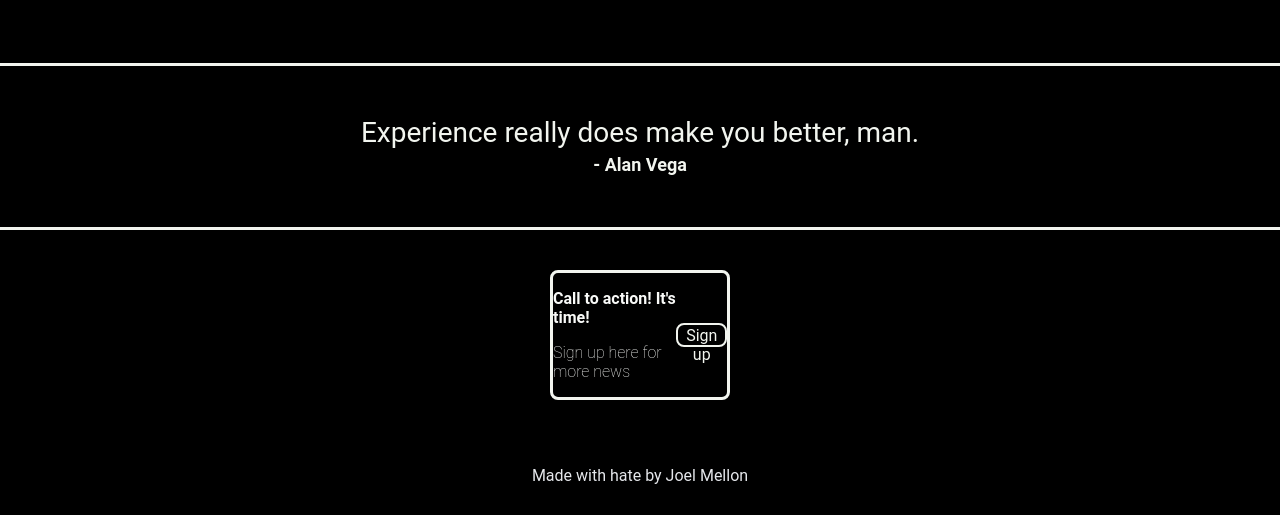
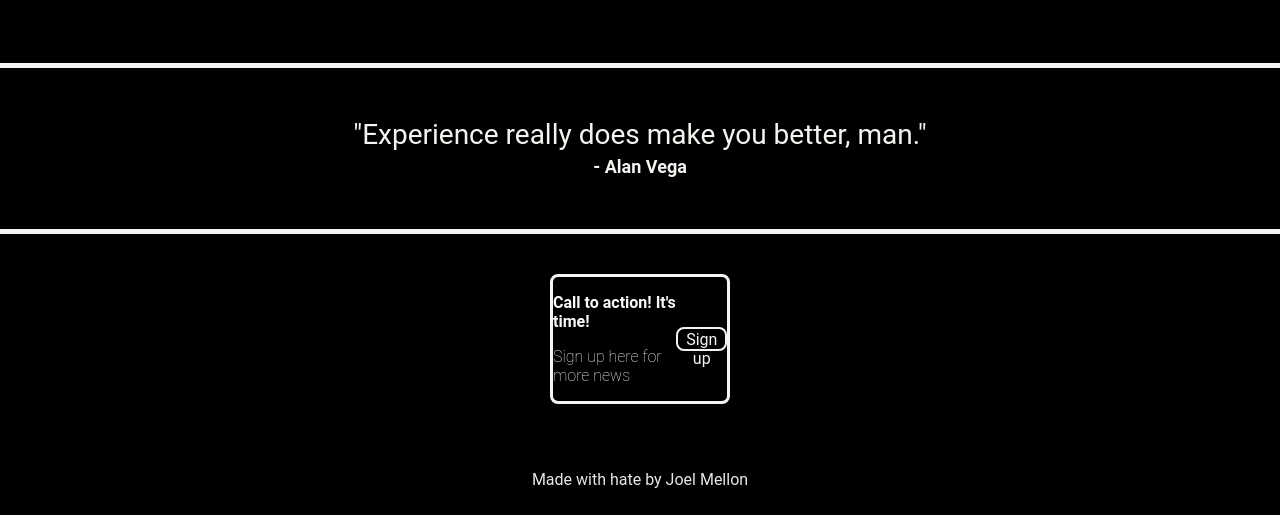
Before and after one commit to joelfmellon/landing-page, a plain HTML site: page index.html in a window 1280 px wide. Shown: the part 904-1419 px from the top of the page. Drawn offline with Linux system fonts and the light colour scheme.

Commit message:
bolder border

```diff
--- a/index.html
+++ b/index.html
@@ -47,7 +47,7 @@
         </div>
     </div>
     <div class="quote">
-        <p class="whatsaid">Experience really does make you better, man.</p>
+        <p class="whatsaid">"Experience really does make you better, man."</p>
         <b class="whosaid">   - Alan Vega</b>
     </div>
 
--- a/styles.css
+++ b/styles.css
@@ -148,8 +148,8 @@ h2 {
     font-size: 24px;
     display: block;
     color: #f2f5ef;
-    border-bottom: 3px solid #f2f5ef;
-    border-top: 3px solid #f2f5ef
+    border-bottom: 5px solid #f2f5ef;
+    border-top: 5px solid #f2f5ef
 }
 
 .whatsaid {
@@ -165,7 +165,8 @@ h2 {
 .whosaid {
 
     font-size: 18px;
-   align-self: flex-end;
+    padding: 10px;
+    text-align: left;
 
 }
 
```
